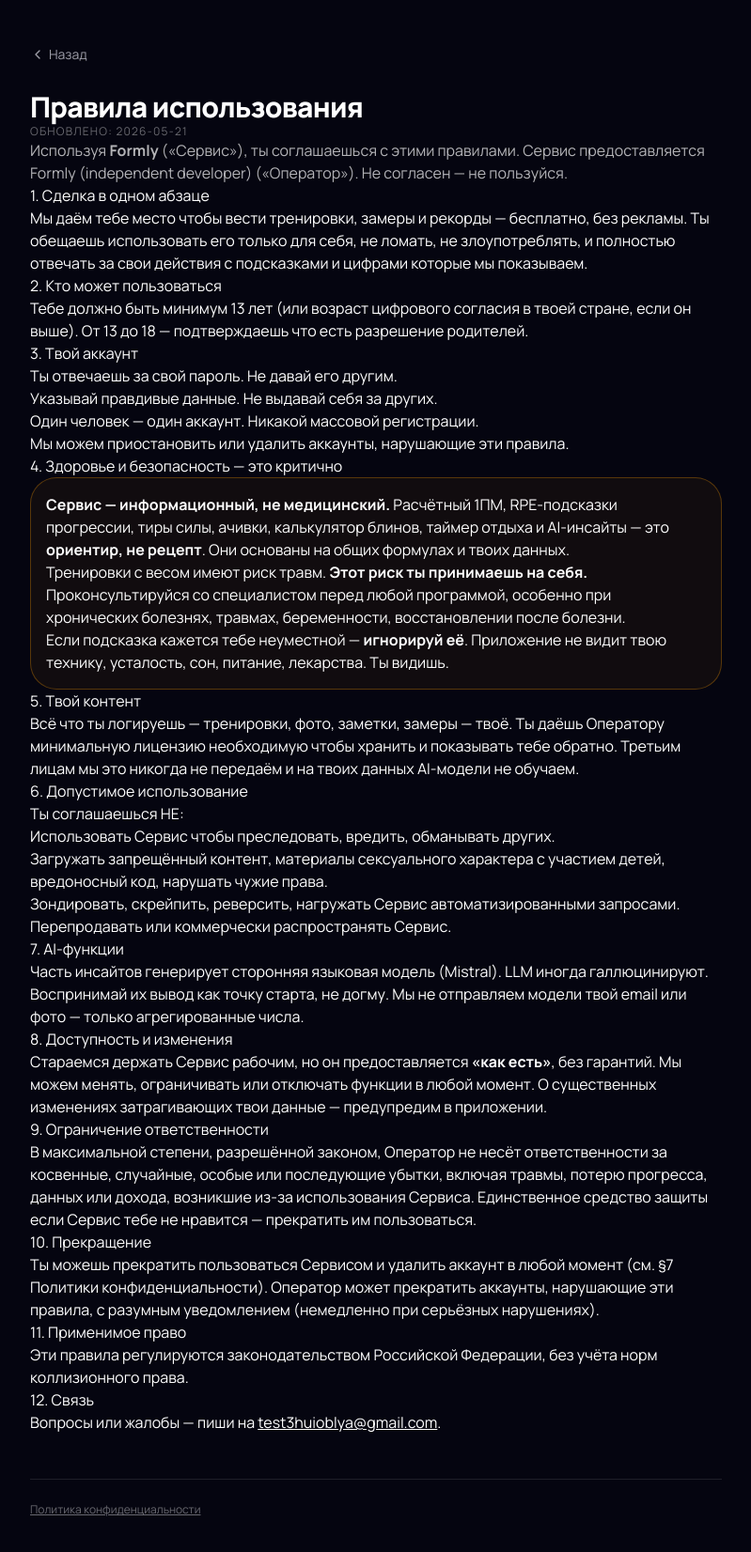
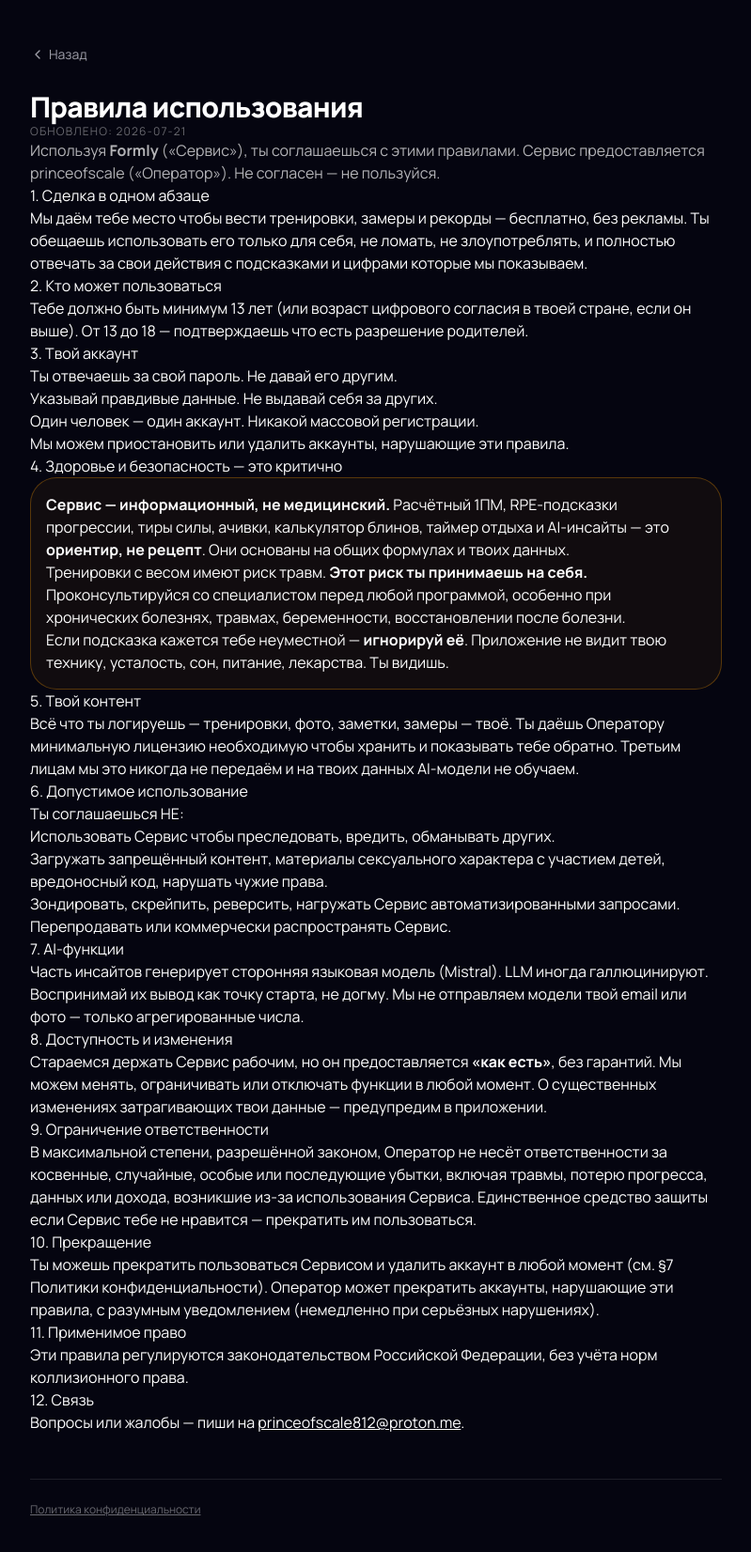
Before and after one commit to princeofscale/Formly, a Next.js app: page /terms in a window 1280 px wide. Shown: the top 1652 px of the page at 94% size, without its empty margins (240-1039 px from the left). Built offline with nearby package versions, Linux system fonts and the light colour scheme; no server answers.

Commit message:
fix: resolve rebrand review feedback (#16)

```diff
--- a/src/app/privacy/page.tsx
+++ b/src/app/privacy/page.tsx
@@ -1,6 +1,7 @@
 import Link from 'next/link'
 import { getLocale } from 'next-intl/server'
 import { ChevronLeft } from 'lucide-react'
+import { LEGAL_CONTACT, LEGAL_LAST_UPDATED, LEGAL_OPERATOR } from '@/lib/legal'
 
 // NOTE for the developer:
 //   This is a STARTER privacy policy template tailored to Formly's actual
@@ -13,10 +14,6 @@ export const metadata = {
   title: 'Privacy Policy — Formly',
   description: 'How Formly handles your personal and health data.',
 }
-
-const LAST_UPDATED = '2026-05-21'
-const CONTACT = 'test3huioblya@gmail.com'
-const OPERATOR = 'Formly (independent developer)' // ← или ФИО
 
 export default async function PrivacyPage() {
   const locale = await getLocale()
@@ -38,13 +35,13 @@ export default async function PrivacyPage() {
             {ru ? 'Политика конфиденциальности' : 'Privacy Policy'}
           </h1>
           <p className="text-xs uppercase tracking-widest text-white/40">
-            {ru ? 'Обновлено' : 'Last updated'}: {LAST_UPDATED}
+            {ru ? 'Обновлено' : 'Last updated'}: {LEGAL_LAST_UPDATED}
           </p>
 
           {ru ? (
-            <PrivacyRu contact={CONTACT} operator={OPERATOR} />
+            <PrivacyRu contact={LEGAL_CONTACT} operator={LEGAL_OPERATOR} />
           ) : (
-            <PrivacyEn contact={CONTACT} operator={OPERATOR} />
+            <PrivacyEn contact={LEGAL_CONTACT} operator={LEGAL_OPERATOR} />
           )}
 
           <div className="mt-12 border-t border-white/10 pt-6 text-xs text-white/40">
--- a/src/app/terms/page.tsx
+++ b/src/app/terms/page.tsx
@@ -1,6 +1,7 @@
 import Link from 'next/link'
 import { getLocale } from 'next-intl/server'
 import { ChevronLeft } from 'lucide-react'
+import { LEGAL_CONTACT, LEGAL_LAST_UPDATED, LEGAL_OPERATOR } from '@/lib/legal'
 
 // NOTE for the developer:
 //   Starter Terms of Service template. NOT legal advice. Adjust contact info,
@@ -13,9 +14,6 @@ export const metadata = {
   description: 'Rules of using Formly.',
 }
 
-const LAST_UPDATED = '2026-05-21'
-const CONTACT = 'test3huioblya@gmail.com'
-const OPERATOR = 'Formly (independent developer)'
 const JURISDICTION_EN = 'Russian Federation' // ← поменяй на свою юрисдикцию если нужно
 const JURISDICTION_RU = 'Российской Федерации'
 
@@ -39,13 +37,21 @@ export default async function TermsPage() {
             {ru ? 'Правила использования' : 'Terms of Service'}
           </h1>
           <p className="text-xs uppercase tracking-widest text-white/40">
-            {ru ? 'Обновлено' : 'Last updated'}: {LAST_UPDATED}
+            {ru ? 'Обновлено' : 'Last updated'}: {LEGAL_LAST_UPDATED}
           </p>
 
           {ru ? (
-            <TermsRu contact={CONTACT} operator={OPERATOR} jurisdiction={JURISDICTION_RU} />
+            <TermsRu
+              contact={LEGAL_CONTACT}
+              operator={LEGAL_OPERATOR}
+              jurisdiction={JURISDICTION_RU}
+            />
           ) : (
-            <TermsEn contact={CONTACT} operator={OPERATOR} jurisdiction={JURISDICTION_EN} />
+            <TermsEn
+              contact={LEGAL_CONTACT}
+              operator={LEGAL_OPERATOR}
+              jurisdiction={JURISDICTION_EN}
+            />
           )}
 
           <div className="mt-12 border-t border-white/10 pt-6 text-xs text-white/40">
--- a/src/components/auth/FloatingInput.tsx
+++ b/src/components/auth/FloatingInput.tsx
@@ -4,6 +4,7 @@ import {
   forwardRef,
   useState,
   useImperativeHandle,
+  useId,
   useRef,
   type KeyboardEvent,
   type ReactNode,
@@ -52,7 +53,9 @@ export const FloatingInput = forwardRef<HTMLInputElement, FloatingInputProps>(
     },
     forwardedRef,
   ) {
-    const errorId = `${name}-error`
+    const uniqueId = useId()
+    const inputId = `${uniqueId}-${name}`
+    const errorId = `${uniqueId}-error`
     const [focused, setFocused] = useState(false)
     const [filled, setFilled] = useState(Boolean(defaultValue))
     const [caps, setCaps] = useState(false)
@@ -82,7 +85,7 @@ export const FloatingInput = forwardRef<HTMLInputElement, FloatingInputProps>(
           <Icon className="tar-field-icon" />
           <input
             ref={localRef}
-            id={name}
+            id={inputId}
             name={name}
             autoComplete={autoComplete}
             required={required}
@@ -104,7 +107,7 @@ export const FloatingInput = forwardRef<HTMLInputElement, FloatingInputProps>(
             aria-invalid={Boolean(error)}
             aria-describedby={error ? errorId : undefined}
           />
-          <label htmlFor={name} className="tar-label">
+          <label htmlFor={inputId} className="tar-label">
             {label}
           </label>
           {(isPassword || type === 'password') && <span className="tar-caps">{capsLockLabel}</span>}
--- /dev/null
+++ b/src/lib/legal.ts
@@ -0,0 +1,3 @@
+export const LEGAL_LAST_UPDATED = '2026-07-21'
+export const LEGAL_CONTACT = 'princeofscale812@proton.me'
+export const LEGAL_OPERATOR = 'princeofscale'
--- a/src/lib/utils/offline-queue.ts
+++ b/src/lib/utils/offline-queue.ts
@@ -1,6 +1,7 @@
 // IndexedDB queue for sets logged while offline. Flushed by OfflineSyncWatcher
 // once the device comes back online.
 
+// Keep the legacy name so queued workouts survive the Formly rebrand.
 const DB_NAME = 'trainingar-offline'
 const DB_VERSION = 2
 const STORE = 'set_queue'
```
Also changed, not shown: 2 other files (tests, documents, lock files or other folders).
